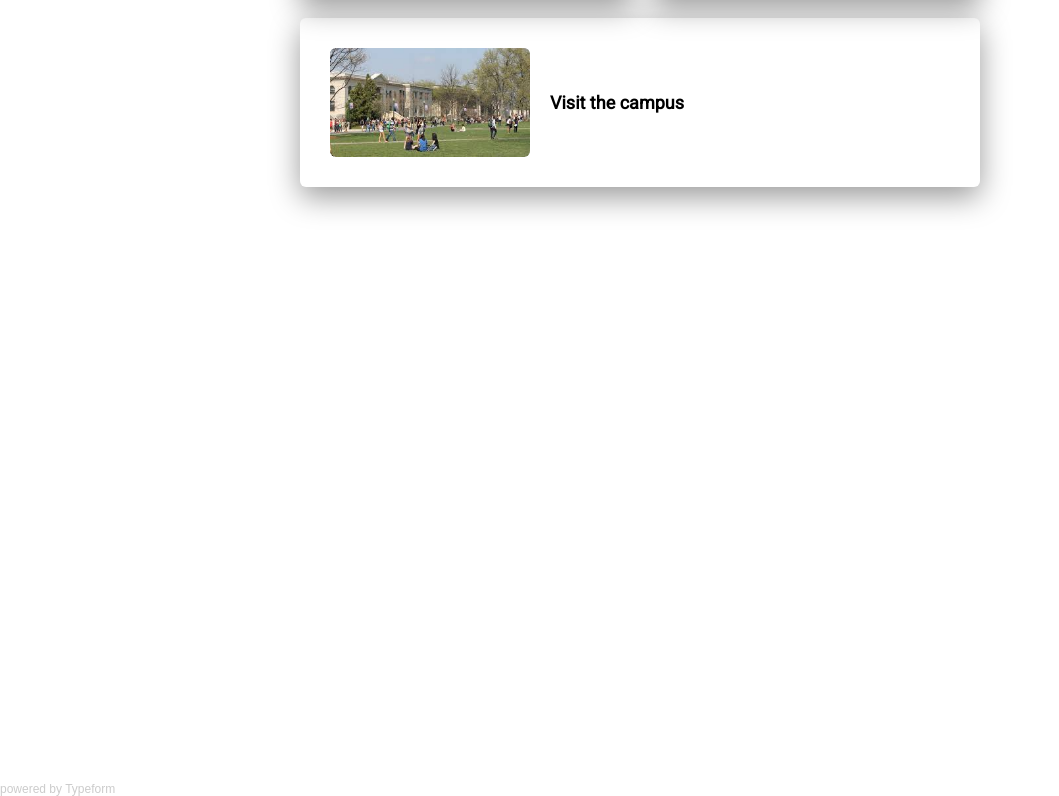
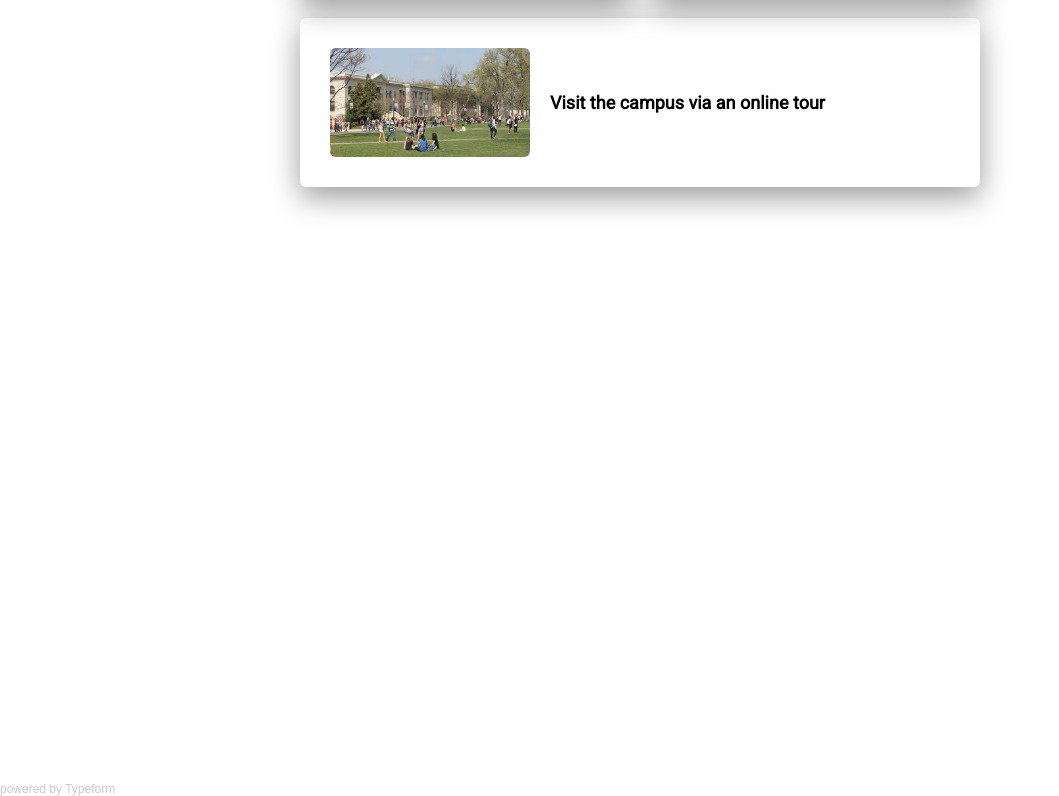
Before and after one commit to juliette-bourdin/landing, a plain HTML site: page index.html in a window 1280 px wide. Shown: the part 933-1729 px from the top of the page, without its empty margins (0-1059 px from the left). Drawn offline with Linux system fonts and the light colour scheme; a script that the page names is missing.

Commit message:
Update index.html

```diff
--- a/index.html
+++ b/index.html
@@ -39,7 +39,7 @@
 
 			<div class="card">
 				<img src="images/campus.jpg" alt="Campus">
-				<h3>Visit the campus</h3>
+				<h3>Visit the campus via an online tour</h3>
 
 			</div>
 		</div>
```
